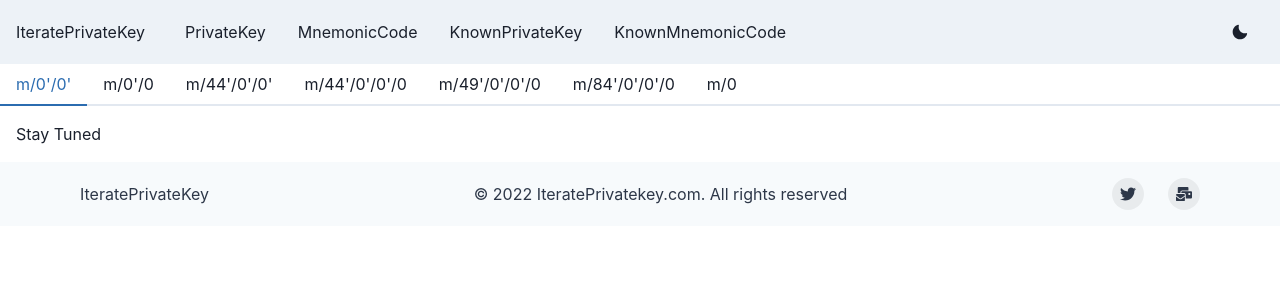
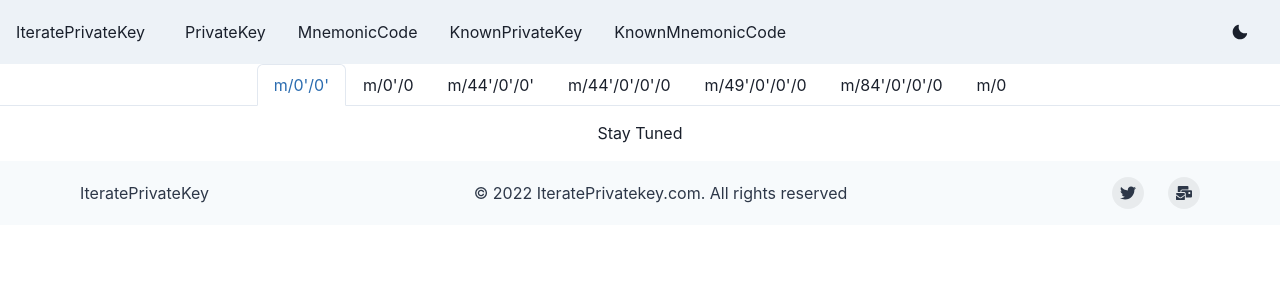
Before and after one commit to ligulfzhou/www.iterateprivatekey.com, a Next.js app: page /mnemoniccode/detail in a window 1280 px wide. Shown: the top 300 px of the page. Built offline with nearby package versions, Linux system fonts and the light colour scheme.

Commit message:
add toast when copyToClipboard

```diff
--- a/pages/mnemoniccode/detail.js
+++ b/pages/mnemoniccode/detail.js
@@ -3,18 +3,31 @@
 import {derivationPaths} from "../../utils/const";
 
 export default function Index() {
+
+    const reload = ()=> {
+
+    }
+
     return (
         <BasicLayout>
             <div className='mx-auto mx-12'>
-                <Tabs>
+                <Tabs
+                    align='center'
+                    variant='enclosed'
+                    className='mt-4'
+                >
                     <TabList>
                         {derivationPaths.map((path)=> {
                             return (
-                                <Tab>{path}</Tab>
+                                <Tab
+                                    onClick={()=>{
+                                        console.log(path)
+                                    }}
+                                    key={path}
+                                >{path}</Tab>
                             )
                         })}
                     </TabList>
-
                     <TabPanels>
                         {derivationPaths.map((path)=> {
                             return (
```
Also changed, not shown: components/PrivateKeyTableRow.js (+9 -1 lines), layouts/Basic.js (+0 -44 lines).
